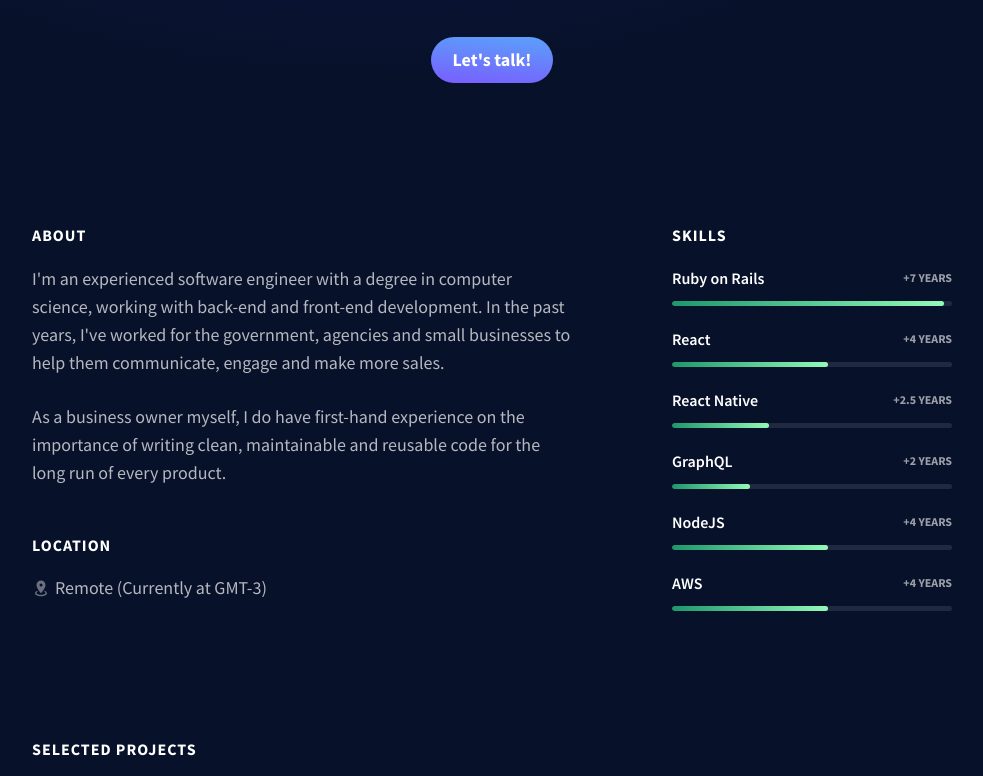
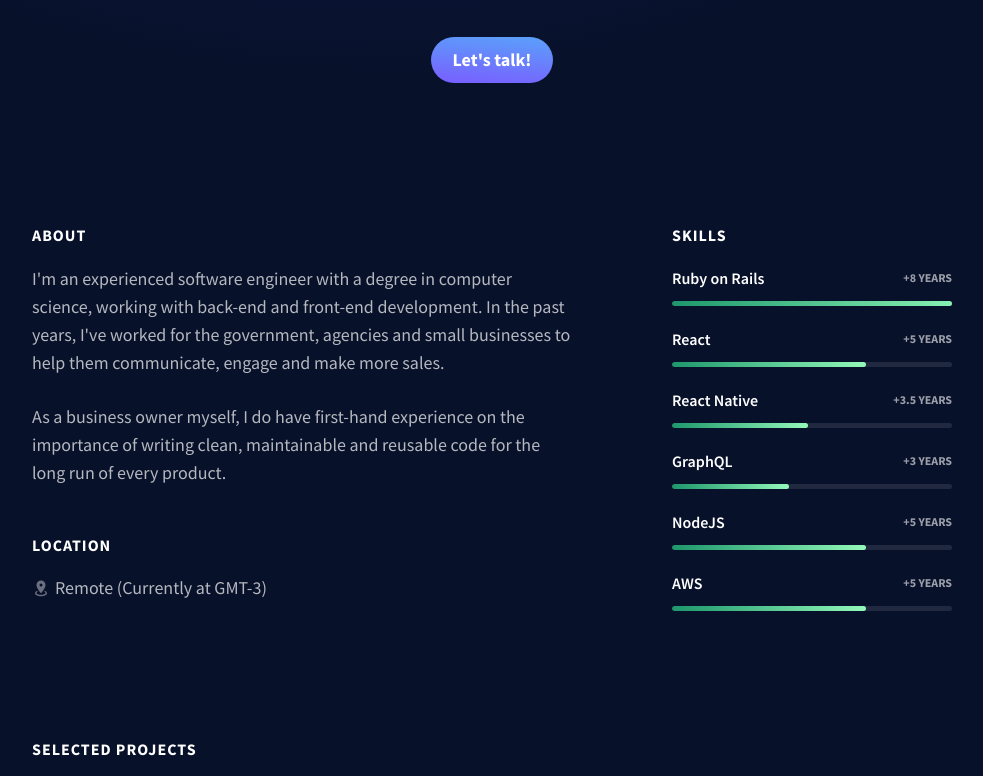
Before and after one commit to diegocouto/professional-landing-page, a Gatsby site: page / in a window 1280 px wide. Shown: the part 441-1217 px from the top of the page, without its empty margins (148-1131 px from the left). Built offline with nearby package versions, Linux system fonts and the light colour scheme; Gatsby itself is replaced by a stand-in of ours.

Commit message:
Update skills

```diff
--- a/src/components/elements/HighlightedSkills.js
+++ b/src/components/elements/HighlightedSkills.js
@@ -1,16 +1,16 @@
-import React, { Fragment } from 'react';
+import React from 'react';
 
 import Skill from './Skill';
 
 const HighlightedSkills = () => (
-  <Fragment>
-    <Skill name="Ruby on Rails" yearsOfExperience={7} />
-    <Skill name="React" yearsOfExperience={4} />
-    <Skill name="React Native" yearsOfExperience={2.5} />
-    <Skill name="GraphQL" yearsOfExperience={2} />
-    <Skill name="NodeJS" yearsOfExperience={4} />
-    <Skill name="AWS" yearsOfExperience={4} />
-  </Fragment>
+  <>
+    <Skill name="Ruby on Rails" yearsOfExperience={8} />
+    <Skill name="React" yearsOfExperience={5} />
+    <Skill name="React Native" yearsOfExperience={3.5} />
+    <Skill name="GraphQL" yearsOfExperience={3} />
+    <Skill name="NodeJS" yearsOfExperience={5} />
+    <Skill name="AWS" yearsOfExperience={5} />
+  </>
 );
 
 export default HighlightedSkills;
```
